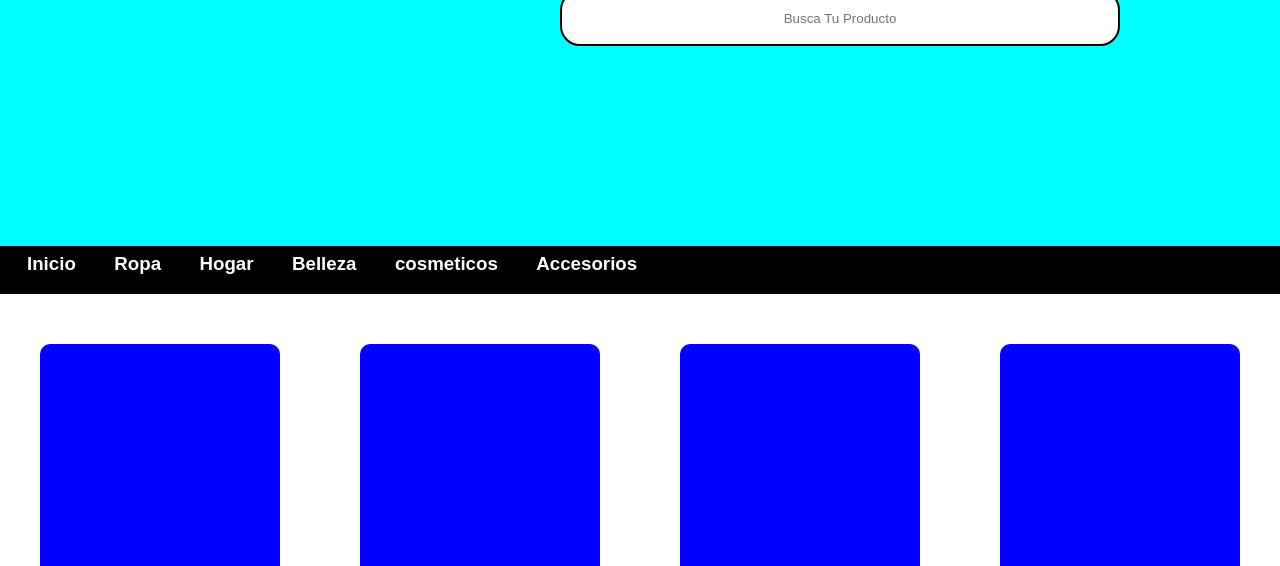
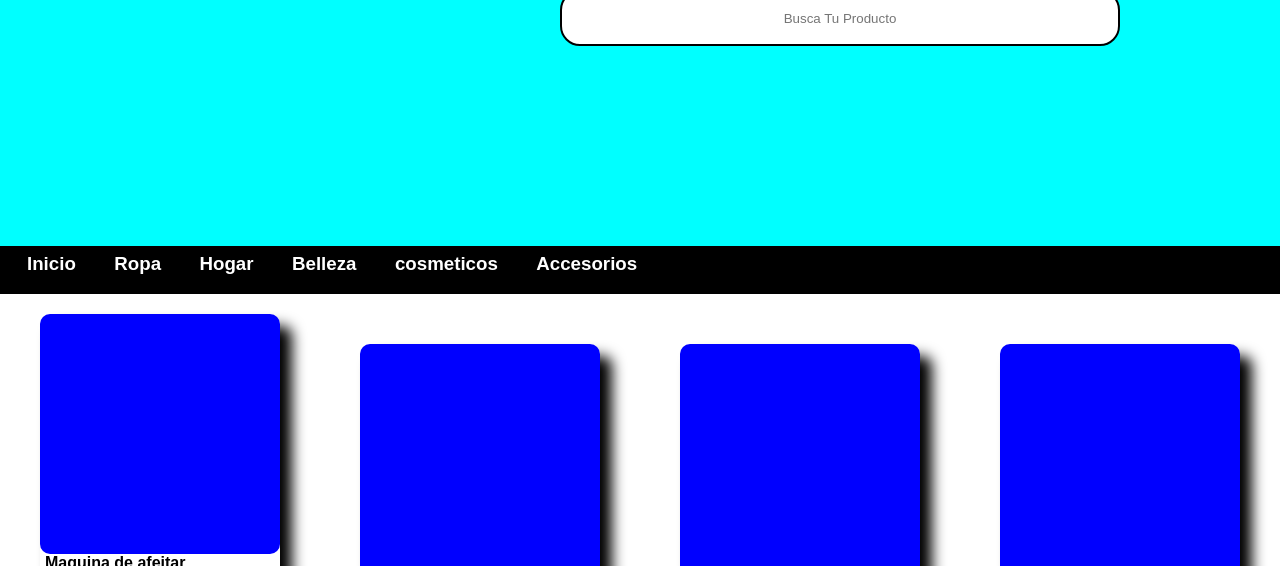
Before and after one commit to Angeloscz/Tienda, a plain HTML site: page index.html in a window 1280 px wide. In both pictures the pointer is over the element 160 px from the left and 778 px from the top of the page. Shown: the part 234-800 px from the top of the page. Drawn offline with Linux system fonts and the light colour scheme.

Commit message:
Add files via upload

```diff
--- a/index.css
+++ b/index.css
@@ -161,12 +161,19 @@
 
 .targetas {
     background-color: rgb(255, 255, 255);
+    filter: drop-shadow(12px 12px 7px rgba(0, 0, 0, 7));
     border-radius: 10px;
     display: flex;
 	justify-content: center;
     margin: 5vh;
     height: 50vh;
     width: 30vh;
+    transition-duration: 0.5s;
+}
+
+.targetas:hover {
+    margin-top: 10px;
+    transition-duration: 0.5s;
 }
 
 .producto {
```
